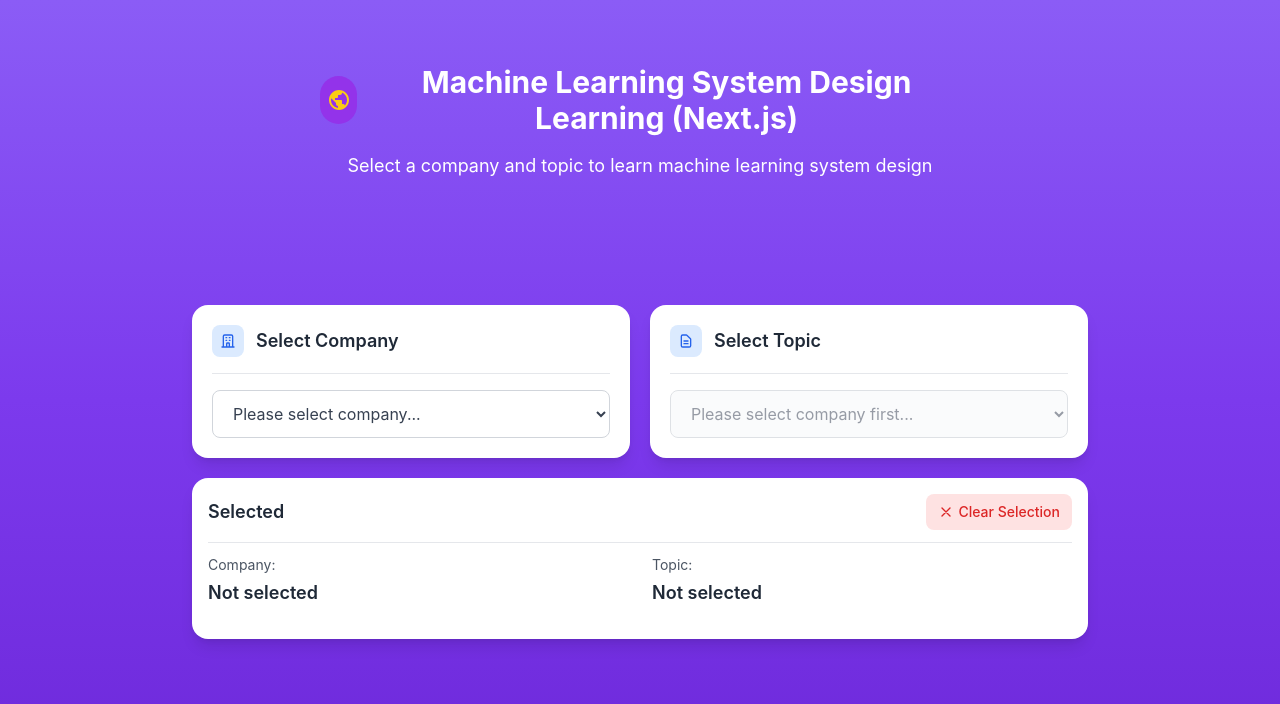
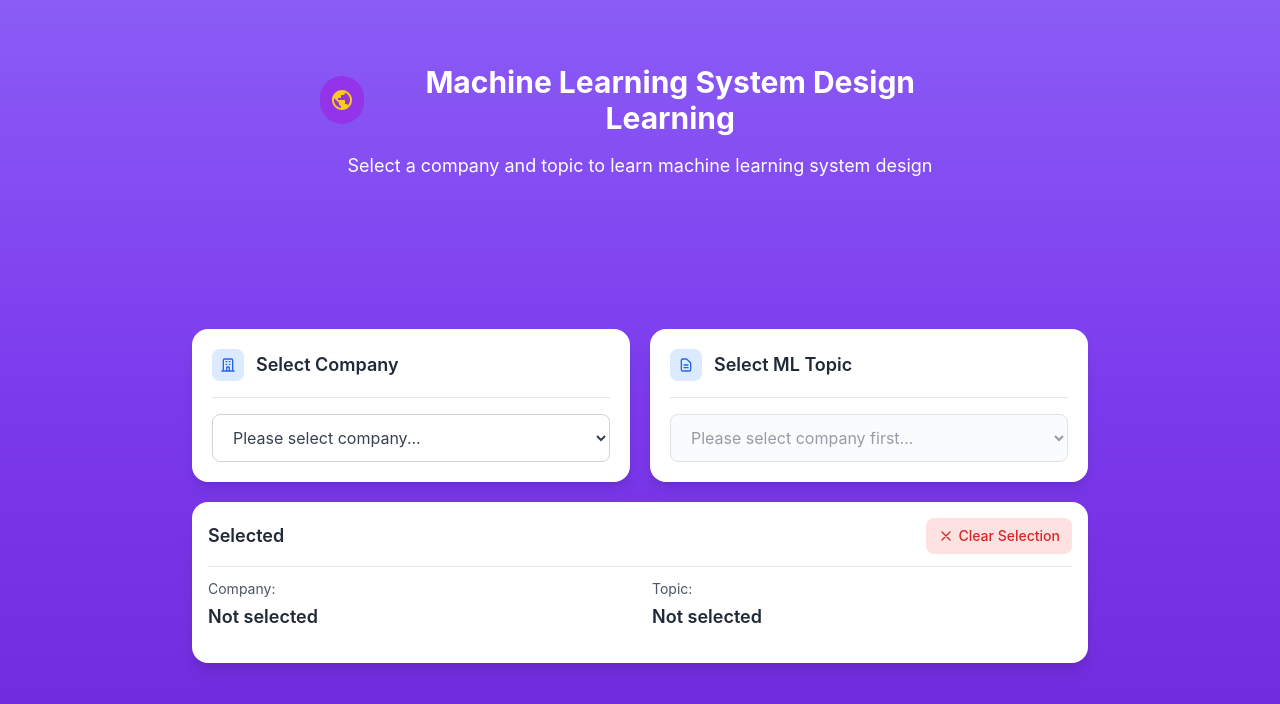
Before and after one commit to wbingli/design-agents, a Next.js app: page / in a window 1280 px wide. Shown: the top 704 px of the page. Built offline with nearby package versions, Linux system fonts and the light colour scheme.

Commit message:
UI improvements and syntax fix
- Removed (Next.js) from title
- Changed 'Select Topic' to 'Select ML Topic'
- Increased spacing between subtitle and cards (mt-36 to mt-48)
- Fixed syntax error in ml-topics.js API route
- All builds passing and APIs working

```diff
--- a/pages/api/ml-topics.js
+++ b/pages/api/ml-topics.js
@@ -1,4 +1,4 @@
-export default function handler(req, res) {
+ export default function handler(req, res) {
   if (req.method !== 'GET') {
     return res.status(405).json({ error: 'Method not allowed' });
   }
--- a/pages/index.js
+++ b/pages/index.js
@@ -135,7 +135,7 @@
                    </svg>
                  </div>
                  <h1 className="text-3xl font-bold text-white">
-                   Machine Learning System Design Learning (Next.js)
+                   Machine Learning System Design Learning
                  </h1>
                </div>
                <p className="text-lg text-white max-w-2xl mx-auto">
@@ -144,7 +144,7 @@
         </div>
 
              {/* Main Content Area */}
-             <div className="relative z-10 w-full max-w-4xl mt-36">
+             <div className="relative z-10 w-full max-w-4xl mt-48">
                <div className="space-y-5">
                  {/* Top Row: Company and Topic Selection */}
                  <div className="grid grid-cols-1 md:grid-cols-2 gap-5">
@@ -185,7 +185,7 @@
                     <path strokeLinecap="round" strokeLinejoin="round" strokeWidth={2} d="M9 12h6m-6 4h6m2 5H7a2 2 0 01-2-2V5a2 2 0 012-2h5.586a1 1 0 01.707.293l5.414 5.414a1 1 0 01.293.707V19a2 2 0 01-2 2z" />
                   </svg>
                 </div>
-                     <h2 className="text-lg font-semibold text-gray-800">Select Topic</h2>
+                     <h2 className="text-lg font-semibold text-gray-800">Select ML Topic</h2>
               </div>
               <hr className="border-gray-200 mb-4" />
               <select
```
